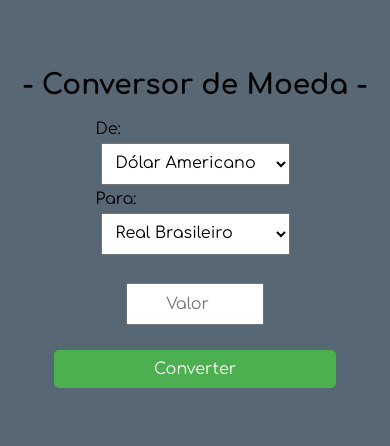
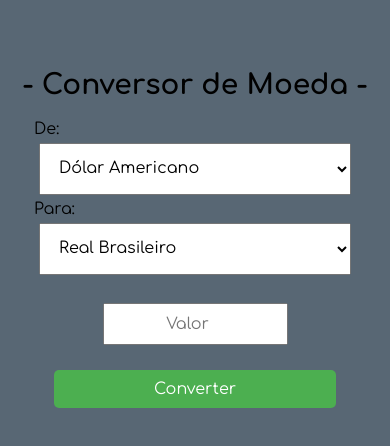
Before and after one commit to joaoacastro/conversor_de_moedas_react, a React (Create React App) app: page / in a window 390 px wide. Shown: the top 446 px of the page. Built offline with nearby package versions, Linux system fonts and the light colour scheme.

Commit message:
update responsive style

```diff
--- a/src/App.css
+++ b/src/App.css
@@ -27,3 +27,9 @@ html{
     font-size: 28px;
   }
 }
+
+@media (max-width: 350px) {
+  h1{
+    font-size: 20px;
+  }
+}
--- a/src/components/Conversor.css
+++ b/src/components/Conversor.css
@@ -64,6 +64,12 @@ h3 {
 }
 
 @media (max-width: 530px) {
+  select{
+  padding: 15px;
+    display: flex;
+    justify-content: center;
+    width: 80vw;
+  }
   .inputsContainer .inputValor {
     display: flex;
     text-align: center;
@@ -77,3 +83,9 @@ h3 {
     padding: 10px 100px;
   }
 }
+@media (max-width: 350px) {
+  .button {
+    margin-top: 20px;
+    padding: 10px 80px;
+  }
+}
```
